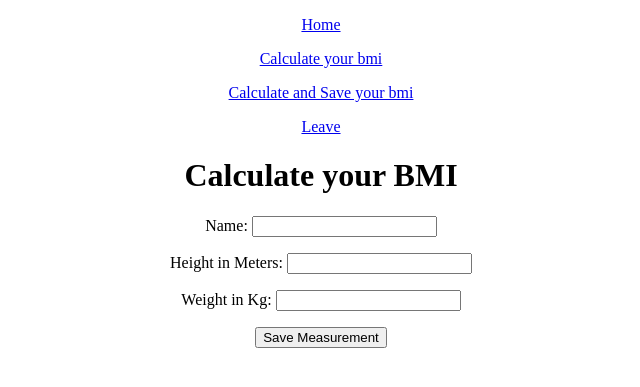
After one commit to jtcanfield/DjangoProject, a Django app: template core/templates/measurement.html in a window 1280 px wide. The commit adds this page. Shown: the top 387 px of the page, without its empty margins (319-959 px from the left). Run offline with Django 3.2, Linux system fonts and the light colour scheme; the template is opened without the code that fills it: values that come from a table or form of the project are taken from there, others are empty; parts of the project's set-up code (start-up, migrations or seed data) failed here and were passed over.

Commit message:
add measurement saving form

```diff
--- a/core/forms.py
+++ b/core/forms.py
@@ -8,4 +8,7 @@ class BMIForm(forms.Form):
     height = forms.FloatField(label="Height in Meters",required=True, min_value=0)
     weight = forms.FloatField(label="Weight in Kg", required=True, min_value=0)
 
-class BMIMeasurementForm(form.)
+class BMIMeasurementForm(form.ModelForm):
+    class meta:
+        model = BmiMeasurement
+        fields = [height_in_meters, weight_in_kg, measured_at]
--- a/core/templates/layout.html
+++ b/core/templates/layout.html
@@ -20,6 +20,9 @@
     <a href="/bmi">
       <p>Calculate your bmi</p>
     </a>
+    <a href="/bmimeasurement">
+      <p>Calculate and Save your bmi</p>
+    </a>
     <a href="/goodbye">
       <p>Leave</p>
     </a>
--- /dev/null
+++ b/core/templates/measurement.html
@@ -0,0 +1,14 @@
+{% extends "layout.html" %}
+
+{% block body %}
+  <h1> Calculate your BMI </h1>
+  <form action="/bmi/" method="POST">
+    {% csrf_token %}
+    {{ form.as_p }}
+    <input type="submit" value="Save Measurement" />
+  </form>
+  {% if bmi %}
+    <p>Your bmi is {{bmi}}</p>
+    <p>Bmi Recorded!</p>
+  {% endif %}
+{% endblock %}
--- a/settings/urls.py
+++ b/settings/urls.py
@@ -17,6 +17,7 @@ from django.conf.urls import url
 from django.contrib import admin
 from core.views import greeting_view
 from core.views import bmi
+from core.views import bmi_measurement
 from core.views import goodbye_view
 
 # ^ beginning of string
@@ -24,6 +25,7 @@ from core.views import goodbye_view
 urlpatterns = [
     url(r'^admin/', admin.site.urls),
     url(r'^bmi', bmi),
+    url(r'^bmimeasurement', bmi_measurement),
     url(r'^goodbye', goodbye_view),
     url(r'^$', greeting_view),
 ]
```
